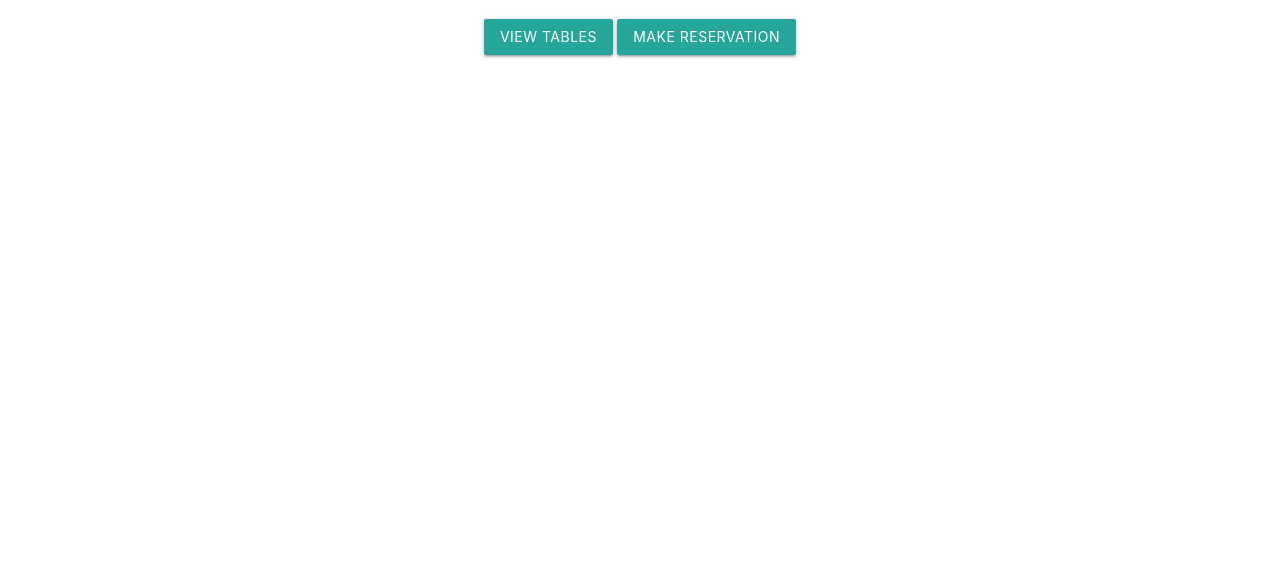
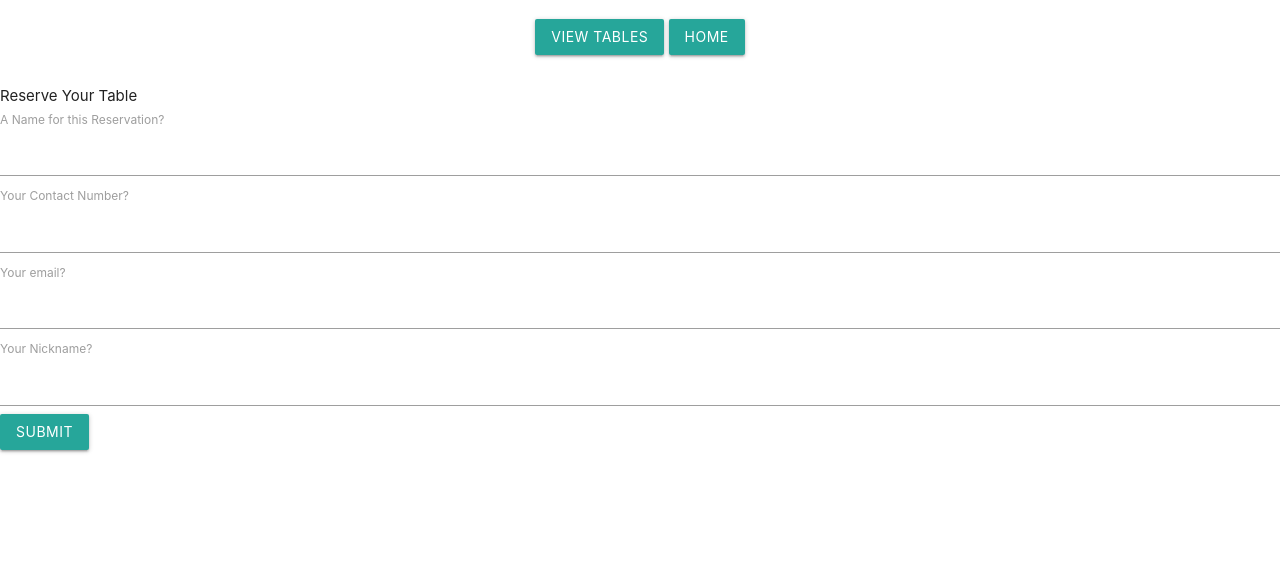
Before and after one commit to Juawito/restaurant-group-project, a plain HTML site: page develope/reserve.html in a window 1280 px wide. Shown: the part 222-800 px from the top of the page. Drawn offline with nearby package versions, Linux system fonts and the light colour scheme.

Commit message:
reservation page updates

```diff
--- a/develope/reserve.html
+++ b/develope/reserve.html
@@ -12,11 +12,41 @@
     <div class="container">
         <div class="title">
             <h1>Hot Restaurant</h1>
-            <p>We only have 5 tables! Book your seat before they all are gone!</p>
+            <p>Make Your Reservation</p>
             <div class="buttons"></div>
             <a class="waves-effect waves-light btn">View Tables</a>
-            <a class="waves-effect waves-light btn">Make Reservation</a>
+            <a class="waves-effect waves-light btn">Home</a>
         </div>
+    </div class="card">
+    <div class="card-header">
+            Reserve Your Table
     </div>
+    <div class="card-body">
+    <form role="form">
+        <div class="form-group">
+            <label for="reserve-name">A Name for this Reservation?</label>
+            <input type="text" class="form=control" id="reserve-name">
+        </div>
+        <div class="form-group">
+            <label for="reserve-phone">Your Contact Number?</label>
+            <input type="text" class="form=control" id="reserve-phone">
+        </div>
+        <div class="form-group">
+            <label for="reserve-email">Your email?</label>
+            <input type="text" class="form=control" id="reserve-email">
+        </div>
+        </div>
+        <div class="form-group">
+            <label for="reserve-nickname">Your Nickname?</label>
+            <input type="text" class="form=control" id="reserve-nickname">
+        </div>
+        <button type="submit" class="btn btn-primary submit">Submit</button>
+    </form>
+</div>
+    </div>
+</div>
+
+
+</div>
 
 </body>
```
